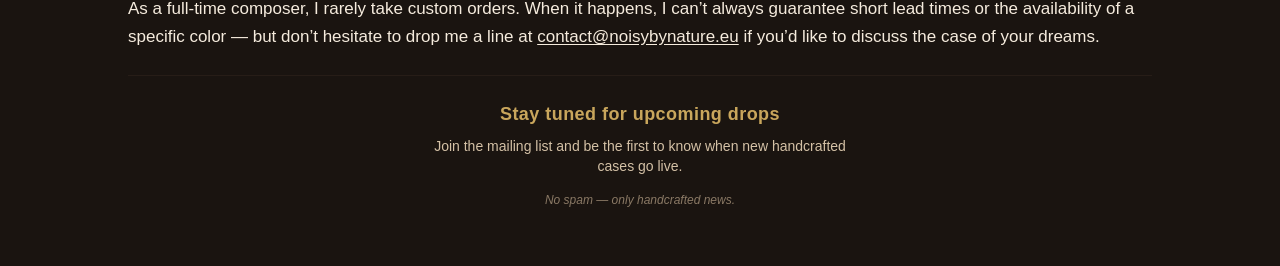
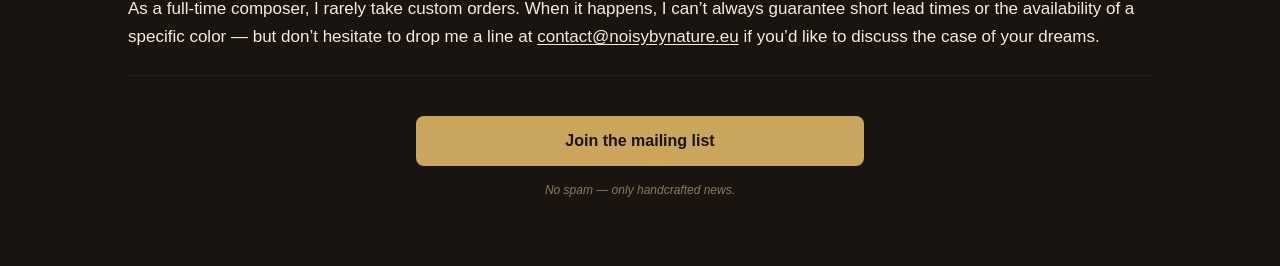
Before and after one commit to Lyesse100780/noisy-by-nature, a Next.js app: page / in a window 1280 px wide. Shown: the part 686-952 px from the top of the page. Built offline with nearby package versions, Linux system fonts and the light colour scheme; a web font is replaced by a local one.

Commit message:
Newsletter update + layout spacing adjustments

```diff
--- a/app/globals.css
+++ b/app/globals.css
@@ -104,3 +104,59 @@ body {
     transform: scale(1);
   }
 }
+/* === MailerLite Overrides — Noisy by Nature Dark === */
+
+/* Fond du panneau / popup */
+.ml-form-embedContainer,
+.ml-form-embedWrapper,
+.ml-form-popup,
+.ml-form-popupContent,
+.ml-onclick-form-popup {
+  background-color: #1a1410 !important; /* Marron foncé cuir */
+  border-radius: 8px !important;
+}
+
+/* Titres, paragraphes, labels */
+.ml-form-embedWrapper h1,
+.ml-form-embedWrapper h2,
+.ml-form-embedWrapper p,
+.ml-form-embedWrapper label,
+.ml-form-popupContent h1,
+.ml-form-popupContent p {
+  color: #F5EAD6 !important; /* Crème élégante */
+}
+
+/* Inputs */
+.ml-form-embedWrapper input,
+.ml-form-popupContent input,
+.ml-form-embedWrapper textarea,
+.ml-form-popupContent textarea {
+  background-color: #3A2C22 !important;
+  border: 1px solid #B89C7A !important; /* Marron clair “vintage” */
+  color: #F5EAD6 !important; /* Creme */
+  border-radius: 6px !important;
+  padding: 10px 12px !important;
+}
+
+/* Bouton */
+.ml-form-embedWrapper button,
+.ml-form-popupContent button {
+  background-color: #C9A65C !important; /* Or Noisy */
+  color: #1A1410 !important;             /* Noir profond */
+  font-weight: 600 !important;
+  border-radius: 6px !important;
+  padding: 10px 14px !important;
+  transition: background 0.25s ease !important;
+}
+
+/* Hover du bouton */
+.ml-form-embedWrapper button:hover,
+.ml-form-popupContent button:hover {
+  background-color: #D0AF7A !important; /* Or clair au hover */
+}
+
+/* Liens */
+.ml-form-embedWrapper a,
+.ml-form-popupContent a {
+  color: #C9A65C !important;
+}
--- a/app/layout.tsx
+++ b/app/layout.tsx
@@ -1,5 +1,6 @@
 import "./globals.css";
 import { Playfair_Display, Inter } from "next/font/google";
+import Script from "next/script";
 
 const playfair = Playfair_Display({
   subsets: ["latin"],
@@ -26,27 +27,27 @@ export const metadata = {
   },
 };
 
-
 export default function RootLayout({ children }: { children: React.ReactNode }) {
   return (
     <html lang="en" className={`${playfair.variable} ${inter.variable}`}>
       <body className="font-body bg-noisy-cream text-noisy-black">
-        {/* 🧩 Contenu de la page */}
-        <main>{children}</main>
-
-        {/* 🔌 Script universel MailerLite */}
-        <script
+        {/* Script universel MailerLite, EXACTEMENT comme le snippet officiel */}
+        <Script
+          id="mailerlite-universal"
+          strategy="afterInteractive"
           dangerouslySetInnerHTML={{
             __html: `
               (function(w,d,e,u,f,l,n){
                 w[f]=w[f]||function(){(w[f].q=w[f].q||[]).push(arguments)};
-                l=d.createElement(e),l.async=1,l.src=u,
-                n=d.getElementsByTagName(e)[0],n.parentNode.insertBefore(l,n);
+                l=d.createElement(e); l.async=1; l.src=u;
+                n=d.getElementsByTagName(e)[0]; n.parentNode.insertBefore(l,n);
               })(window,document,'script','https://assets.mailerlite.com/js/universal.js','ml');
               ml('account', '1914173');
             `,
           }}
         />
+
+        <main>{children}</main>
       </body>
     </html>
   );
--- a/app/page.tsx
+++ b/app/page.tsx
@@ -174,7 +174,7 @@ export default function Home() {
       </section>
 
       {/* --- FEATURED DROP --- */}
-      <section id="shop" className="bg-[#1A1410] text-[#F5EBDD] py-12 px-6 md:px-12 lg:px-20 overflow-hidden">
+      <section id="shop" className="bg-[#1A1410] text-[#F5EBDD] pt-0 pb-6 px-6 md:px-12 lg:px-20 overflow-hidden">
         <div className="max-w-screen-xl mx-auto text-center mb-10">
           <h2 className="text-4xl font-display mb-2 text-noisy-copper">Featured Drop: Western Floral</h2>
           <p className="text-base font-body text-[#E6D9C5]/80">
--- a/components/Newsletter.jsx
+++ b/components/Newsletter.jsx
@@ -1,96 +1,42 @@
 "use client";
-import { useEffect, useRef } from "react";
 
 export default function Newsletter() {
-  const containerRef = useRef(null);
+  return (
+    <section className="pt-10 pb-0 px-6 flex justify-center bg-transparent border-t border-[#3a2c22]/40">
 
-  useEffect(() => {
-    // Charger MailerLite une seule fois
-    if (!document.getElementById("ml-universal")) {
-      const script = document.createElement("script");
-      script.src = "https://assets.mailerlite.com/js/universal.js";
-      script.id = "ml-universal";
-      script.async = true;
-      script.onload = () => {
-        if (window.ml) window.ml("account", "1914173");
-        injectForm();
-      };
-      document.body.appendChild(script);
-    } else {
-      if (window.ml) window.ml("account", "1914173");
-      injectForm();
-    }
+      <div className="max-w-md w-full text-center">
 
-    // Injection manuelle du mini formulaire
-    function injectForm() {
-      if (!containerRef.current) return;
-      containerRef.current.innerHTML = `
-        <form
-          class="ml-manual"
-          action="https://assets.mailerlite.com/jsonp/1914173/forms/submit"
-          method="post"
-          target="_blank"
-          style="margin:0 auto;max-width:360px;"
-        >
-          <input
-            type="email"
-            name="fields[email]"
-            placeholder="Your email address"
-            required
-            style="
-              width:100%;
-              padding:10px 14px;
-              border:1px solid #b89c7a;
-              border-radius:6px;
-              background:#2a211b;
-              color:#f5ebdd;
-              font-size:15px;
-              box-sizing:border-box;
-              text-align:center;
-              outline:none;
-              transition:border 0.2s ease;
-            "
-            onfocus="this.style.border='1px solid #c9a65c'"
-            onblur="this.style.border='1px solid #b89c7a'"
-          />
-          <button
-            type="submit"
+        {/* Bouton MailerLite natif */}
+        <div
+          dangerouslySetInnerHTML={{
+            __html: `
+              <a
+                class="ml-onclick-form"
+                href="javascript:void(0)"
+                onclick="ml('show', 'eWb4s9', true)"
                 style="
                   display:block;
                   width:100%;
-              margin-top:8px;
+                  padding:12px 16px;
+                  border-radius:8px;
                   background:#c9a65c;
                   color:#1a1410;
-              border:none;
-              border-radius:6px;
-              padding:10px 14px;
                   font-weight:600;
-              cursor:pointer;
+                  font-size:16px;
+                  text-align:center;
+                  text-decoration:none;
                   transition:background 0.25s ease;
                 "
                 onmouseover="this.style.background='#d0af7a'"
                 onmouseout="this.style.background='#c9a65c'"
               >
-            Subscribe
-          </button>
-        </form>`;
-    }
-  }, []);
+                Join the mailing list
+              </a>
+            `,
+          }}
+        />
 
-  return (
-    <section className="text-[#F5EAD6] py-6 px-6 flex justify-center bg-transparent border-t border-[#3a2c22]/40 mb-[-1.5rem]">
-      <div className="max-w-md w-full text-center">
-        <h2 className="text-lg font-semibold mb-2 text-[#C9A65C] tracking-wide">
-          Stay tuned for upcoming drops
-        </h2>
-        <p className="text-sm text-[#D4C1A6] mb-4">
-          Join the mailing list and be the first to know when new handcrafted
-          cases go live.
-        </p>
-
-        <div ref={containerRef}></div>
-
-        <p className="mt-3 text-xs text-[#8a7965] italic">
+        <p className="mt-4 text-xs text-[#8a7965] italic">
           No spam — only handcrafted news.
         </p>
       </div>
```
Lines whose indentation alone changed are shown as unchanged.
